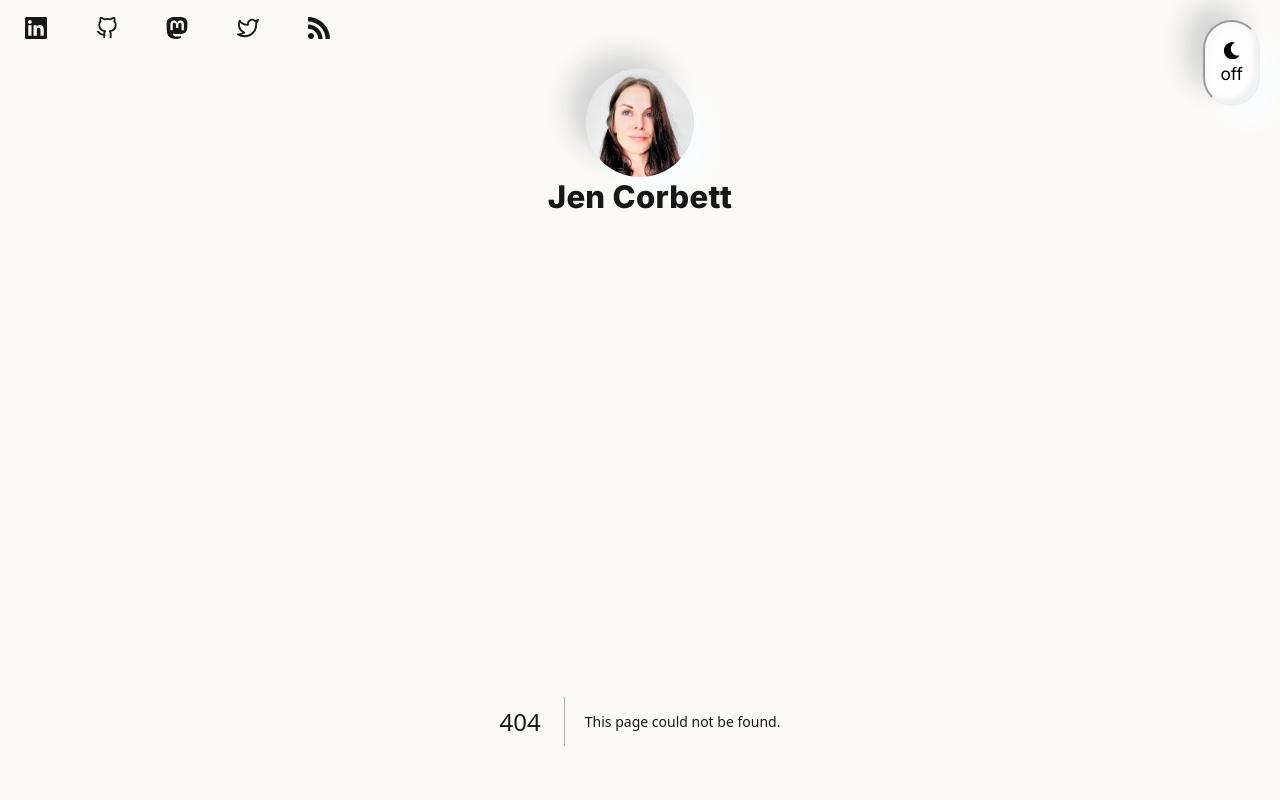
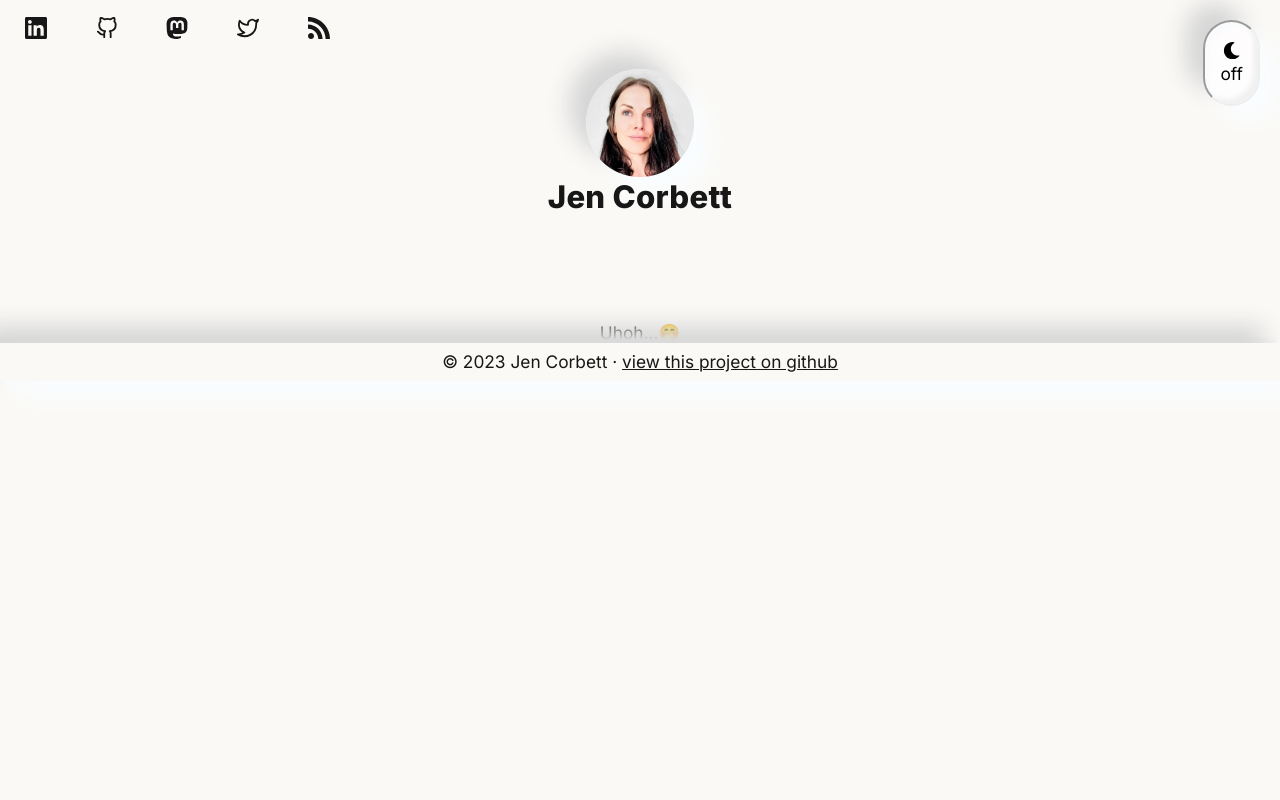
Before and after one commit to ajenstory/jencorbett.dev, a Next.js app in the folder app/: page /error in a window 1280 px wide. Before the commit this address had no page. Shown: the top 800 px of the page. Built offline with nearby package versions, Linux system fonts and the light colour scheme.

Commit message:
Add error page

```diff
--- /dev/null
+++ b/app/pages/error.js
@@ -0,0 +1,13 @@
+import { useEffect } from "react";
+export default function Error({ error, reset }) {
+  useEffect(() => {
+    // Log the error to an error reporting service
+    console.error(error);
+  }, [error]);
+
+  return (
+    <div>
+      <p>Uhoh...🤭</p>
+    </div>
+  );
+}
```
